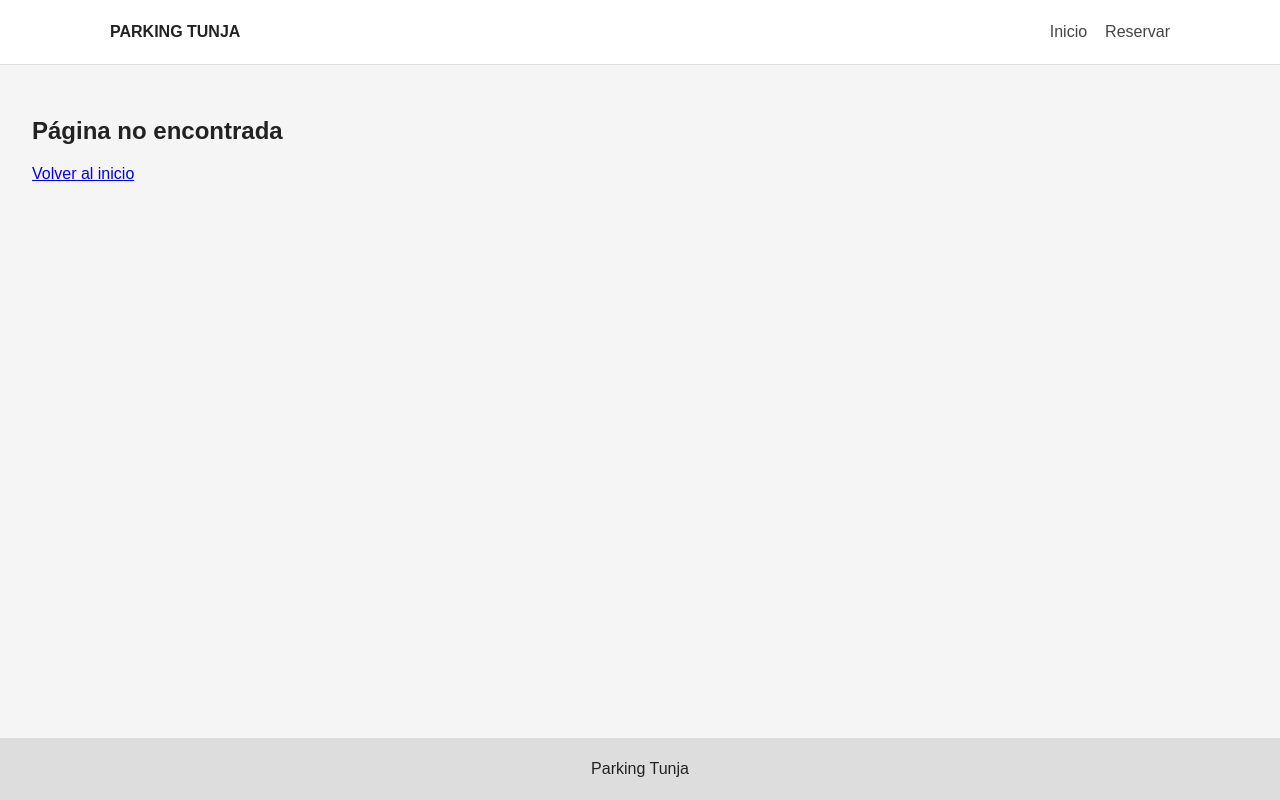
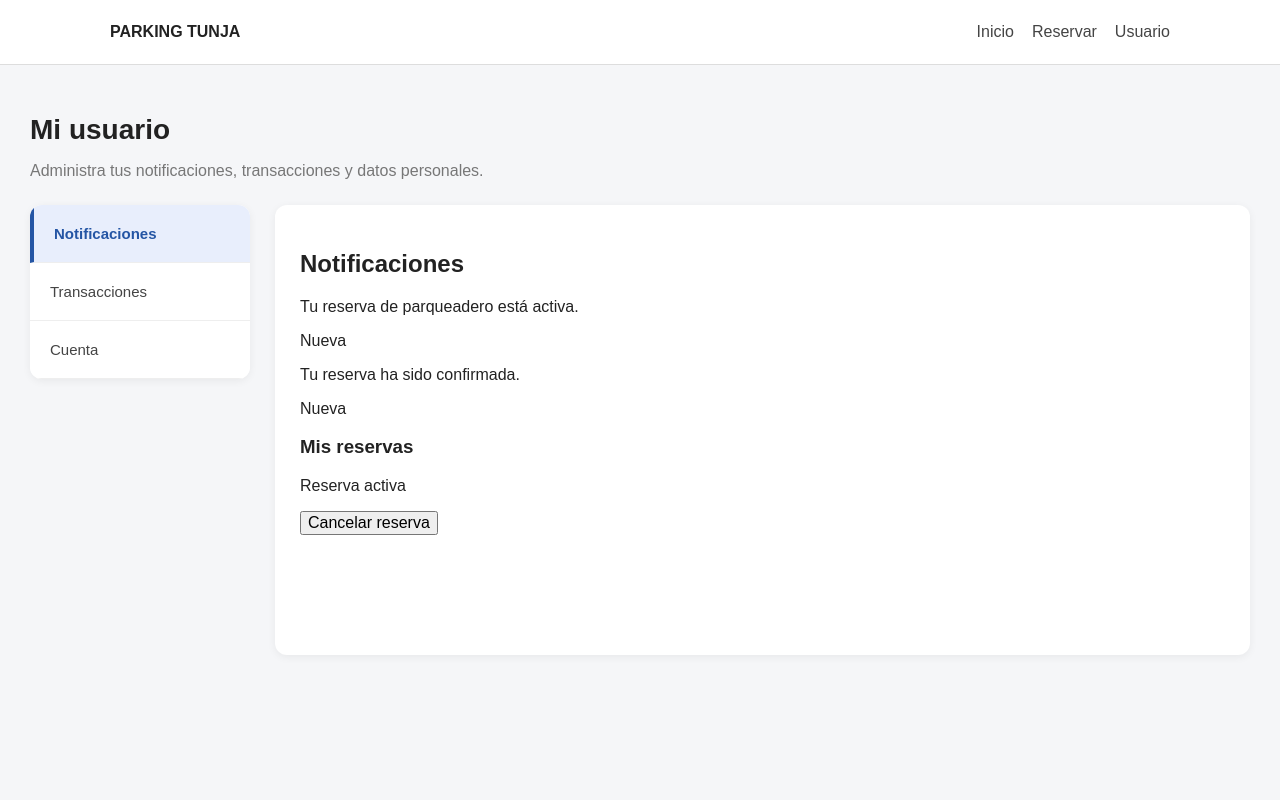
Before and after one commit to samuel0806rm/formula1-university, a React (Vite) app: page /usuario in a window 1280 px wide. Shown: the top 800 px of the page. Built offline with nearby package versions, Linux system fonts and the light colour scheme.

Commit message:
Creación Componentes Usuario

```diff
--- a/src/App.jsx
+++ b/src/App.jsx
@@ -1,8 +1,10 @@
+
 import { BrowserRouter, Routes, Route } from 'react-router-dom'
 import Navbar from './components/Navbar/Navbar'
 import Footer from './components/Footer/Footer'
 import Home from './pages/Home'
 import Reservation from './pages/Reservation/Reservation'
+import User from './pages/User/User'
 import NotFound from './pages/NotFound'
 import styles from './App.module.css'
 
@@ -11,13 +13,16 @@ function App() {
     <BrowserRouter>
       <div className={styles.app}>
         <Navbar />
+
         <main className={styles.content}>
           <Routes>
             <Route path="/" element={<Home />} />
             <Route path="/reservas" element={<Reservation />} />
+            <Route path="/usuario" element={<User />} />
             <Route path="*" element={<NotFound />} />
           </Routes>
         </main>
+
         <Footer />
       </div>
     </BrowserRouter>
--- a/src/components/Navbar/Navbar.jsx
+++ b/src/components/Navbar/Navbar.jsx
@@ -1,3 +1,4 @@
+
 import { Link, NavLink } from 'react-router-dom'
 import styles from './Navbar.module.css'
 
@@ -5,10 +6,22 @@ function Navbar() {
   return (
     <header className={styles.header}>
       <nav className={styles.navbar}>
-        <Link to="/" className={styles.brand}>PARKING TUNJA</Link>
+        <Link to="/" className={styles.brand}>
+          PARKING TUNJA
+        </Link>
+
         <div className={styles.links}>
-          <NavLink to="/" end>Inicio</NavLink>
-          <NavLink to="/reservas">Reservar</NavLink>
+          <NavLink to="/" end>
+            Inicio
+          </NavLink>
+
+          <NavLink to="/reservas">
+            Reservar
+          </NavLink>
+
+          <NavLink to="/usuario">
+            Usuario
+          </NavLink>
         </div>
       </nav>
     </header>
--- /dev/null
+++ b/src/components/UserAccount/UserAccount.jsx
@@ -0,0 +1,90 @@
+import { useState } from 'react'
+import styles from './UserAccount.module.css'
+
+function UserAccount() {
+  const [nombre, setNombre] = useState('Usuario')
+  const [cedula, setCedula] = useState('')
+  const [contrasena, setContrasena] = useState('')
+  const [vehiculo, setVehiculo] = useState('Automóvil')
+
+  function guardarCambios(e) {
+    e.preventDefault()
+    alert('Los cambios se han guardado.')
+  }
+
+  function cerrarSesion() {
+    if (window.confirm('¿Deseas cerrar sesión?')) {
+      // Aquí puedes integrar la lógica de autenticación.
+      alert('Sesión cerrada.')
+    }
+  }
+
+  function eliminarCuenta() {
+    if (window.confirm(
+      '¿Estás seguro de que deseas eliminar tu cuenta?'
+    )) {
+      // Aquí debes integrar la eliminación real de la cuenta.
+      alert('Debes conectar esta acción con el backend.')
+    }
+  }
+
+  return (
+    <section className={styles.container}>
+      <h2>Mi cuenta</h2>
+
+      <form onSubmit={guardarCambios}>
+        <label>Nombre</label>
+        <input
+          value={nombre}
+          onChange={(e) => setNombre(e.target.value)}
+          required
+        />
+
+        <label>Cédula</label>
+        <input
+          value={cedula}
+          onChange={(e) => setCedula(e.target.value)}
+          required
+        />
+
+        <label>Contraseña</label>
+        <input
+          type="password"
+          value={contrasena}
+          onChange={(e) => setContrasena(e.target.value)}
+          placeholder="Nueva contraseña"
+        />
+
+        <label>Tipo de vehículo</label>
+        <select
+          value={vehiculo}
+          onChange={(e) => setVehiculo(e.target.value)}
+        >
+          <option>Automóvil</option>
+          <option>Motocicleta</option>
+          <option>Bicicleta</option>
+          <option>Camioneta</option>
+        </select>
+
+        <button type="submit">
+          Guardar cambios
+        </button>
+      </form>
+
+      <div className={styles.actions}>
+        <button onClick={cerrarSesion}>
+          Cerrar sesión
+        </button>
+
+        <button
+          className={styles.delete}
+          onClick={eliminarCuenta}
+        >
+          Eliminar cuenta
+        </button>
+      </div>
+    </section>
+  )
+}
+
+export default UserAccount
--- /dev/null
+++ b/src/components/UserNotifications/UserNotifications.jsx
@@ -0,0 +1,54 @@
+
+import { useState } from 'react'
+import styles from './UserNotifications.module.css'
+
+function UserNotifications() {
+  const [notificaciones, setNotificaciones] = useState([
+    {
+      id: 1,
+      mensaje: 'Tu reserva de parqueadero está activa.',
+      leida: false,
+    },
+    {
+      id: 2,
+      mensaje: 'Tu reserva ha sido confirmada.',
+      leida: false,
+    },
+  ])
+
+  const [reservaActiva, setReservaActiva] = useState(true)
+
+  function cancelarReserva() {
+    if (window.confirm('¿Deseas cancelar tu reserva?')) {
+      setReservaActiva(false)
+    }
+  }
+
+  return (
+    <section className={styles.container}>
+      <h2>Notificaciones</h2>
+
+      {notificaciones.map((item) => (
+        <div key={item.id} className={styles.notification}>
+          <p>{item.mensaje}</p>
+          <span>{item.leida ? 'Leída' : 'Nueva'}</span>
+        </div>
+      ))}
+
+      <h3>Mis reservas</h3>
+
+      {reservaActiva ? (
+        <div className={styles.reservation}>
+          <p>Reserva activa</p>
+          <button onClick={cancelarReserva}>
+            Cancelar reserva
+          </button>
+        </div>
+      ) : (
+        <p>No tienes reservas activas.</p>
+      )}
+    </section>
+  )
+}
+
+export default UserNotifications
--- /dev/null
+++ b/src/components/UserSidebar/UserSidebar.jsx
@@ -0,0 +1,30 @@
+
+import styles from './UserSidebar.module.css'
+
+function UserSidebar({ seccionActiva, onSelect }) {
+  const opciones = [
+    { id: 'notificaciones', nombre: 'Notificaciones' },
+    { id: 'transacciones', nombre: 'Transacciones' },
+    { id: 'cuenta', nombre: 'Cuenta' },
+  ]
+
+  return (
+    <aside className={styles.sidebar}>
+      {opciones.map((opcion) => (
+        <button
+          key={opcion.id}
+          className={
+            seccionActiva === opcion.id
+              ? styles.active
+              : styles.option
+          }
+          onClick={() => onSelect(opcion.id)}
+        >
+          {opcion.nombre}
+        </button>
+      ))}
+    </aside>
+  )
+}
+
+export default UserSidebar
--- /dev/null
+++ b/src/components/UserSidebar/UserSidebar.module.css
@@ -0,0 +1,36 @@
+
+.sidebar {
+  display: flex;
+  flex-direction: column;
+  background: white;
+  border-radius: 12px;
+  overflow: hidden;
+  box-shadow: 0 2px 8px rgba(0, 0, 0, 0.06);
+}
+
+.option,
+.active {
+  padding: 20px;
+  border: none;
+  border-bottom: 1px solid #eee;
+  text-align: left;
+  cursor: pointer;
+  font-size: 15px;
+  background: white;
+  color: #444;
+}
+
+.option:hover {
+  background: #f3f5f8;
+}
+
+.active {
+  background: #e8eefc;
+  color: #2455a4;
+  font-weight: bold;
+  border-left: 4px solid #2455a4;
+}
+
+button {
+  font-family: inherit;
+}
--- /dev/null
+++ b/src/components/UserTransactions/UserTransactions.jsx
@@ -0,0 +1,66 @@
+
+import { useState } from 'react'
+import styles from './UserTransactions.module.css'
+
+function UserTransactions() {
+  const [transacciones, setTransacciones] = useState([
+    {
+      id: 1,
+      concepto: 'Reserva de parqueadero',
+      fecha: '05/11/2026',
+      valor: 7000,
+      leida: false,
+    },
+    {
+      id: 2,
+      concepto: 'Reserva de parqueadero',
+      fecha: '04/11/2026',
+      valor: 10500,
+      leida: false,
+    },
+    {
+      id: 3,
+      concepto: 'Reserva de parqueadero',
+      fecha: '03/11/2026',
+      valor: 3500,
+      leida: true,
+    },
+  ])
+
+  function marcarTodoLeido() {
+    setTransacciones((actuales) =>
+      actuales.map((item) => ({
+        ...item,
+        leida: true,
+      }))
+    )
+  }
+
+  return (
+    <section className={styles.container}>
+      <h2>Transacciones</h2>
+
+      <button onClick={marcarTodoLeido}>
+        Marcar todo como leído
+      </button>
+
+      {transacciones.map((item) => (
+        <div key={item.id} className={styles.transaction}>
+          <div>
+            <h3>{item.concepto}</h3>
+            <p>{item.fecha}</p>
+            <strong>
+              ${item.valor.toLocaleString('es-CO')}
+            </strong>
+          </div>
+
+          <span>
+            {item.leida ? 'Leída' : 'Nueva'}
+          </span>
+        </div>
+      ))}
+    </section>
+  )
+}
+
+export default UserTransactions
--- /dev/null
+++ b/src/pages/User/User.jsx
@@ -0,0 +1,52 @@
+
+import { useState } from 'react'
+import UserSidebar from '../../components/UserSidebar/UserSidebar'
+import UserNotifications from '../../components/UserNotifications/UserNotifications'
+import UserTransactions from '../../components/UserTransactions/UserTransactions'
+import UserAccount from '../../components/UserAccount/UserAccount'
+import styles from './User.module.css'
+
+function User() {
+  const [seccionActiva, setSeccionActiva] = useState('notificaciones')
+
+  function renderSeccion() {
+    switch (seccionActiva) {
+      case 'notificaciones':
+        return <UserNotifications />
+
+      case 'transacciones':
+        return <UserTransactions />
+
+      case 'cuenta':
+        return <UserAccount />
+
+      default:
+        return <UserNotifications />
+    }
+  }
+
+  return (
+    <div className={styles.page}>
+      <header className={styles.pageHeader}>
+        <h1>Mi usuario</h1>
+        <p>
+          Administra tus notificaciones, transacciones
+          y datos personales.
+        </p>
+      </header>
+
+      <div className={styles.layout}>
+        <UserSidebar
+          seccionActiva={seccionActiva}
+          onSelect={setSeccionActiva}
+        />
+
+        <main className={styles.content}>
+          {renderSeccion()}
+        </main>
+      </div>
+    </div>
+  )
+}
+
+export default User
--- /dev/null
+++ b/src/pages/User/User.module.css
@@ -0,0 +1,41 @@
+
+.page {
+  padding: 30px;
+  min-height: 100vh;
+  background: #f5f6f8;
+}
+
+.pageHeader {
+  margin-bottom: 25px;
+}
+
+.pageHeader h1 {
+  font-size: 28px;
+  margin-bottom: 8px;
+  color: #222;
+}
+
+.pageHeader p {
+  color: #777;
+}
+
+.layout {
+  display: grid;
+  grid-template-columns: 220px 1fr;
+  gap: 25px;
+  align-items: start;
+}
+
+.content {
+  background: white;
+  border-radius: 12px;
+  padding: 25px;
+  min-height: 450px;
+  box-shadow: 0 2px 8px rgba(0, 0, 0, 0.06);
+}
+
+@media (max-width: 700px) {
+  .layout {
+    grid-template-columns: 1fr;
+  }
+}
```
Also changed, not shown: src/components/UserAccount/UserAccount.module.css (added), src/components/UserNotifications/UserNotifications.module.css (added), src/components/UserTransactions/UserTransactions.module.css (added), 1 other file (tests, documents, lock files or other folders).
